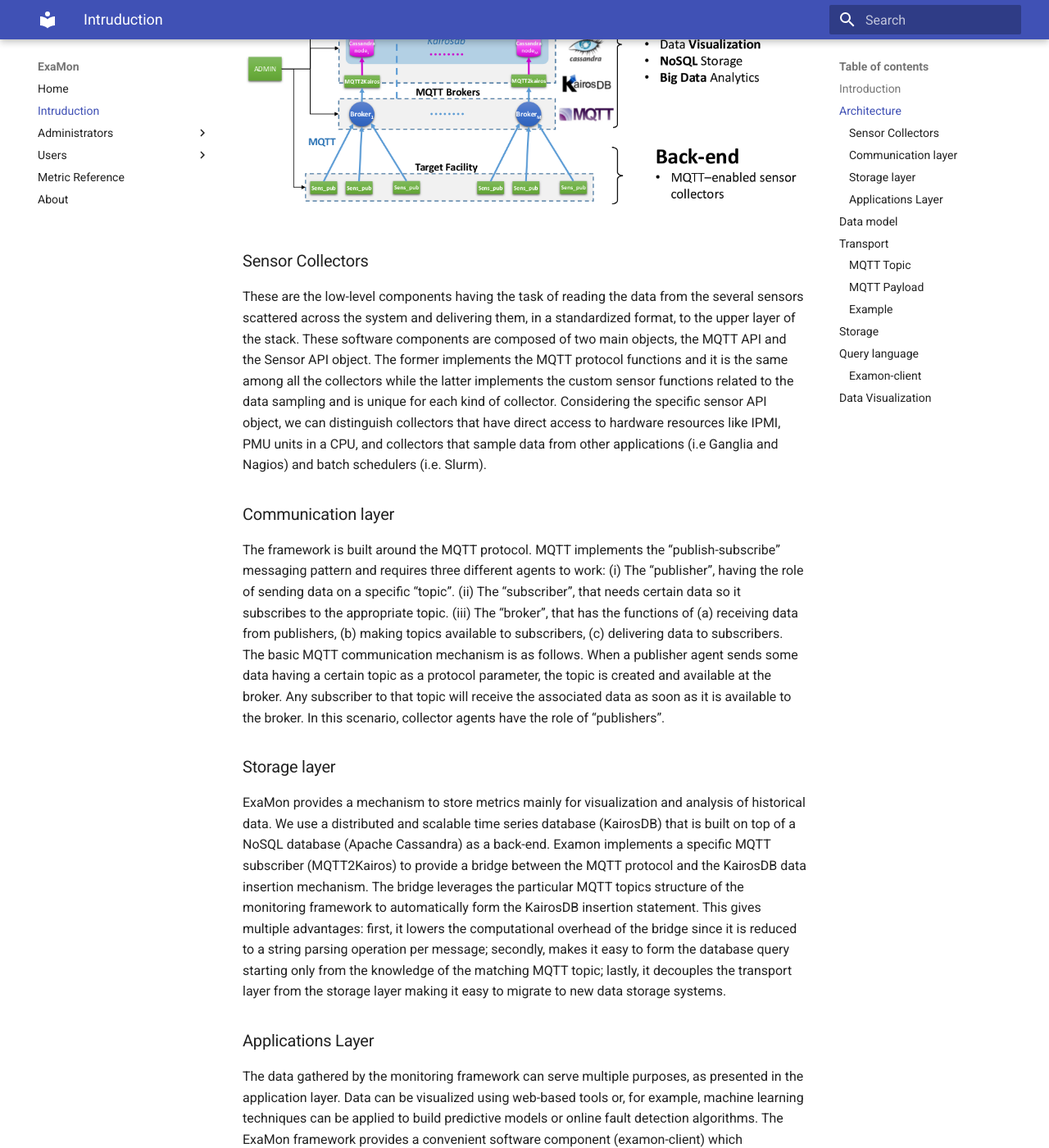
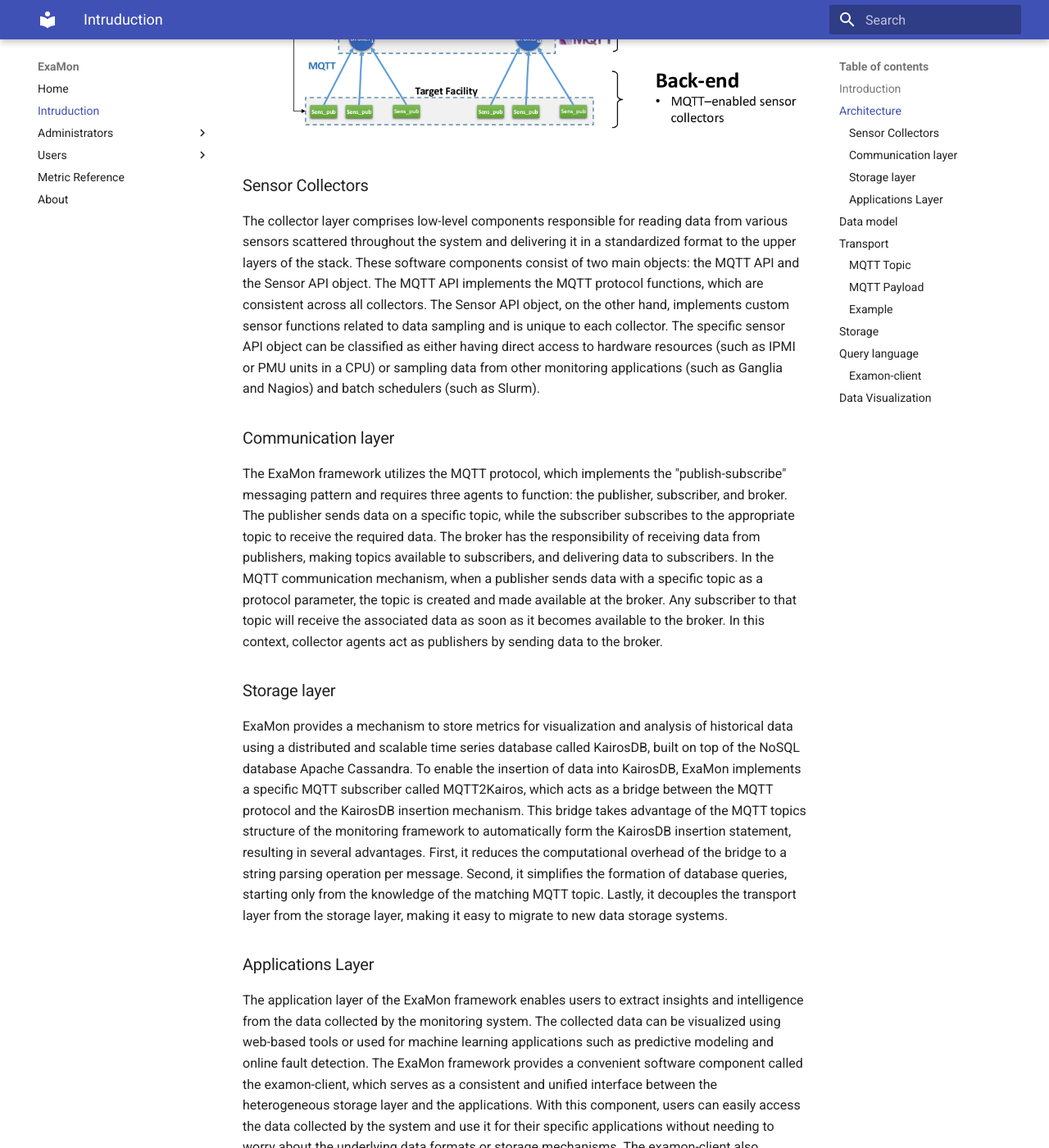
Before and after one commit to fbeneventi/examon-docs-mkd, an MkDocs documentation site: the page built from docs/Introduction.md, in a window 1280 px wide and 1400 px high, scrolled down 1088 px. Shown: the whole window at 82% size. Built offline with MkDocs 1.6.1 and Material for MkDocs 9.7.7, drawn with Linux system fonts in a browser that asks for light colours; some of the changed text lies outside the part shown.

Commit message:
improved introduction section

```diff
--- a/docs/Introduction.md
+++ b/docs/Introduction.md
@@ -6,37 +6,33 @@
 
 ## Introduction
 
-This is a brief description of the ExaMon platform currently installed at Cineca.
-
-ExaMon (Exascale Monitoring) is a data collection and analysis platform oriented to the management of big data. Its main prerogatives are to manage in a simple way heterogeneous data, both in streaming and batch mode, and to allow the access to these data through a common interface. This simplifies the usability of data supporting applications such as real time anomaly detection, predictive maintenance and efficient resource and energy management using techniques in the domain of machine learning and artificial intelligence. Given its scalable and distributed nature, it is readily applicable to HPC systems, especially exascale sized ones, which is also the primary use case it was designed on.
+ExaMon (Exascale Monitoring) is a powerful data collection and analytics platform designed for managing big data. Its main focus is on simplifying the management of heterogeneous data, both in real-time streaming and batch modes, while enabling access to this data through a single interface. With its advanced capabilities in machine learning and artificial intelligence, ExaMon supports real-time anomaly detection, predictive maintenance, and efficient resource and energy management. It's highly scalable and distributed architecture makes it an ideal solution for HPC systems, especially those at exascale levels, which is its primary use case.
 
 ## Architecture
 
-The architecture of Examon is composed of different layers, each of them with multiple components. The integration of different data sources is handled by the compositional nature of the infrastructure, where new components can be added seamlessly provided that they respect the correct data formats. The cornerstone of Examon is the middleware layer provided by MQTT^([\[1\]](#ftnt1)) brokers, which are the receivers of the data generated by the low-level plugins. On top of the MQTT brokers there is the data storage layer, where the data is uniformly formatted. From the storage layer the data can be fed to the high-level applications layer, by exploiting a client that exposes the underlying data collected and stored within Examon.
+ExaMon's architecture consists of multiple layers, each with its own set of components. The infrastructure's compositional nature allows for seamless integration of various data sources, provided they adhere to the correct data formats. At the core of ExaMon lies the middleware layer, powered by MQTT brokers, which act as the receivers of data generated by low-level plugins. The data is then uniformly formatted and stored in the data storage layer. Finally, a client interface is used to access the underlying data collected and stored within ExaMon, allowing high-level applications to easily access and utilize this information.
 
 ![](images/image3.png)
 
 ###  Sensor Collectors
 
-These are the low-level components having the task of reading the data from the several sensors scattered across the system and delivering them, in a standardized format, to the upper layer of the stack. These software components are composed of two main objects, the MQTT API and the Sensor API object. The former implements the MQTT protocol functions and it is the same among all the collectors while the latter implements the custom sensor functions related to the data sampling and is unique for each kind of collector. Considering the specific sensor API object, we can distinguish collectors that have direct access to hardware resources like IPMI, PMU units in a CPU, and collectors that sample data from other applications (i.e Ganglia and Nagios) and batch schedulers (i.e. Slurm).
+The collector layer comprises low-level components responsible for reading data from various sensors scattered throughout the system and delivering it in a standardized format to the upper layers of the stack. These software components consist of two main objects: the MQTT API and the Sensor API object. The MQTT API implements the MQTT protocol functions, which are consistent across all collectors. The Sensor API object, on the other hand, implements custom sensor functions related to data sampling and is unique to each collector. The specific sensor API object can be classified as either having direct access to hardware resources (such as IPMI or PMU units in a CPU) or sampling data from other monitoring applications (such as Ganglia and Nagios) and batch schedulers (such as Slurm).
 
 ###  Communication layer
 
-The framework is built around the MQTT protocol. MQTT implements the “publish-subscribe” messaging pattern and requires three different agents to work: (i) The “publisher”, having the role of sending data on a specific “topic”. (ii) The “subscriber”, that needs certain data so it subscribes to the appropriate topic. (iii) The “broker”, that has the functions of (a) receiving data from publishers, (b) making topics available to subscribers, (c) delivering data to subscribers. The basic MQTT communication mechanism is as follows. When a publisher agent sends some data having a certain topic as a protocol parameter, the topic is created and available at the broker. Any subscriber to that topic will receive the associated data as soon as it is available to the broker. In this scenario, collector agents have the role of “publishers”.
+The ExaMon framework utilizes the MQTT protocol, which implements the "publish-subscribe" messaging pattern and requires three agents to function: the publisher, subscriber, and broker. The publisher sends data on a specific topic, while the subscriber subscribes to the appropriate topic to receive the required data. The broker has the responsibility of receiving data from publishers, making topics available to subscribers, and delivering data to subscribers. In the MQTT communication mechanism, when a publisher sends data with a specific topic as a protocol parameter, the topic is created and made available at the broker. Any subscriber to that topic will receive the associated data as soon as it becomes available to the broker. In this context, collector agents act as publishers by sending data to the broker.
 
 ### Storage layer
 
-ExaMon provides a mechanism to store metrics mainly for visualization and analysis of historical data. We use a distributed and scalable time series database (KairosDB) that is built on top of a NoSQL database (Apache Cassandra) as a back-end. Examon implements a specific MQTT subscriber (MQTT2Kairos) to provide a bridge between the MQTT protocol and the KairosDB data insertion mechanism. The bridge leverages the particular MQTT topics structure of the monitoring framework to automatically form the KairosDB insertion statement. This gives multiple advantages: first, it lowers the computational overhead of the bridge since it is reduced to a string parsing operation per message; secondly, makes it easy to form the database query starting only from the knowledge of the matching MQTT topic; lastly, it decouples the transport layer from the storage layer making it easy to migrate to new data storage systems.
+ExaMon provides a mechanism to store metrics for visualization and analysis of historical data using a distributed and scalable time series database called KairosDB, built on top of the NoSQL database Apache Cassandra. To enable the insertion of data into KairosDB, ExaMon implements a specific MQTT subscriber called MQTT2Kairos, which acts as a bridge between the MQTT protocol and the KairosDB insertion mechanism. This bridge takes advantage of the MQTT topics structure of the monitoring framework to automatically form the KairosDB insertion statement, resulting in several advantages. First, it reduces the computational overhead of the bridge to a string parsing operation per message. Second, it simplifies the formation of database queries, starting only from the knowledge of the matching MQTT topic. Lastly, it decouples the transport layer from the storage layer, making it easy to migrate to new data storage systems.
 
 ###  Applications Layer
 
-The data gathered by the monitoring framework can serve multiple purposes, as presented in the application layer. Data can be visualized using web-based tools or, for example, machine learning techniques can be applied to build predictive models or online fault detection algorithms. The ExaMon framework provides a convenient software component (examon-client) which implements a consistent and unique interface between the heterogeneous storage layer and the applications.
+The application layer of the ExaMon framework enables users to extract insights and intelligence from the data collected by the monitoring system. The collected data can be visualized using web-based tools or used for machine learning applications such as predictive modeling and online fault detection. The ExaMon framework provides a convenient software component called the examon-client, which serves as a consistent and unified interface between the heterogeneous storage layer and the applications. With this component, users can easily access the data collected by the system and use it for their specific applications without needing to worry about the underlying data formats or storage mechanisms. The examon-client also provides various APIs and libraries to facilitate the development of new applications that use the data collected by ExaMon.
 
 ## Data model
 
-ExaMon adopts a non-relational, hierarchical data model, which is essential for dealing with a huge amount and variety of data.
-
-At the heart of the data model is the concept of metric. The metric is essentially the physical entity (such as a sensor) or abstract entity (such as a log line generated by a running application) that generates a value (data). The value can be a number or a string or a whole line of text and is associated with a timestamp, i.e. the instant in time when the value was collected. Finally, each metric can have one or more tags, in the form of key-value pairs, that describe in detail the properties of the metric.
+ExaMon's data model is designed to handle large and diverse data sets, and it adopts a non-relational, hierarchical data model to achieve this. At the core of this model is the concept of a "metric", which represents the physical or abstract entity generating data. A metric generates a value, which could be a number, a string, or a line of text, and is associated with a timestamp indicating the time of collection. Additionally, each metric can have one or more tags in the form of key-value pairs, which provide detailed information about the metric's properties. This hierarchical structure allows for efficient storage and retrieval of data, as well as flexible querying and analysis.
 
 In ExaMon, the tags are used to define extra information about the sensor and some special mandatory properties of the protocol.
 
@@ -57,7 +53,7 @@
 
 ## Transport
 
-This data model fits well with the [MQTT protocol](https://www.google.com/url?q=https://mosquitto.org/man/mqtt-7.html&sa=D&source=editors&ust=1682361844065309&usg=AOvVaw2anzH1JA3T0GiuHX4GGZ_n) of the transport layer.
+The ExaMon data model fits well with the [MQTT protocol](https://www.google.com/url?q=https://mosquitto.org/man/mqtt-7.html&sa=D&source=editors&ust=1682361844065309&usg=AOvVaw2anzH1JA3T0GiuHX4GGZ_n) of the transport layer.
 
 Indeed, the tags and metric name define the topic, while the value and timestamp are part of the payload.
 
@@ -88,19 +84,25 @@
 
 ## Storage
 
-In the storage layer the ExaMon data model is mapped to the Cassandra table schema. A table in Cassandra is a collection of rows.  Each row is identified by a primary key. KairosDB defines primary keys in Cassandra primarily as a concatenation of the metric_name and tags and are used to index and search data. The values and timestamps on the other hand represent the columns of the row.
+In ExaMon's storage layer, the data model is mapped to the Cassandra table schema. A table in Cassandra is essentially a collection of rows, where each row is identified by a primary key. ExaMon leverages KairosDB to define primary keys in Cassandra and to enable efficient indexing and searching of data. Primary keys are defined as a concatenation of the metric name and tags, and they are used to index and search data efficiently. The values and timestamps, on the other hand, represent the columns of the row.
 
 ![](images/image7.png)
 
 ## Query language
 
-The data stored by ExaMon can be retrieved by direct queries to the Cassandra and KairosDB modules. However, data in Cassandra is stored in de-normalized form. While this simplifies the scalability of the system and increases its performance, it also adds complexity to data management from an application perspective.
+The data stored by ExaMon can be retrieved by querying the Cassandra and KairosDB modules directly. However, since the data is stored in a de-normalized form in Cassandra, managing the data from an application perspective can be complex, despite the benefits of improved scalability and performance.
 
-In order to simplify the development of applications based on ExaMon data, a uniform entry point for all the data was developed and named examon-client. It will be described in the following section.
+To simplify the development of applications that use ExaMon data, a uniform entry point for all data was developed and named Examon-client. This uniform interface provides a simplified and consistent view of the data, hiding the complexities of data management from the application developer.
+
+Examon-client allows developers to access ExaMon's monitoring and analytics data using a common set of queries and provides a simpler and more intuitive way to interact with the data. In the following section, we will describe the features and capabilities of Examon-client in more detail.
 
 ### Examon-client
 
-This client makes it possible to query metrics from the ExaMon database. It is based on a pluggable interface and, in the current implementation, the KairosDB REST API is implemented. Examon-client is a python package that enables uniform access and analytics on ExaMon data; it offers a SQL-like query language for ease of use. ExaMon data can be accessed locally using the Pandas^([\[2\]](#ftnt2)) interface or in a distributed fashion (for heavy workloads) using Apache Spark^([\[3\]](#ftnt3)) or Dask^([\[4\]](#ftnt4)).
+Examon-client is a python package that provides a uniform interface for accessing and analyzing data stored in the ExaMon database. This client enables querying of metrics from the database through a pluggable interface. In the current implementation, the client uses the KairosDB REST API to retrieve data.
+
+Examon-client provides a SQL-like query language for ease of use, allowing developers to retrieve data in a simple and intuitive way. The client is designed to work seamlessly with ExaMon's storage architecture, which is based on Cassandra and KairosDB.
+
+With Examon-client, ExaMon data can be accessed locally using the Pandas interface or in a distributed fashion using Apache Spark or Dask. This makes it possible to handle heavy workloads efficiently and effectively.
 
 ![](images/image12.png)
 
@@ -120,19 +122,21 @@
 
 ## Data Visualization
 
-Another way to access the data is by exploiting the visualization tool integrated in ExaMon as a high-level component, precisely Grafana^([\[5\]](#ftnt5)). With Grafana live visualization of different data sources can be obtained, ranging from information about completed jobs, system services status and HW-sensors’ measurements. A wide set of views and dashboard have been already prepared and can be accessed by using the IP address and port of the server hosting the service.
+In addition to querying data through Examon-client, developers can also access ExaMon data through the integrated visualization tool, Grafana. Grafana is a high-level component that provides live visualization of different data sources, including information about completed jobs, system service statuses, and hardware sensors' measurements.
 
-For instance, selecting some nodes and a time interval (e.g. the last 5 minutes), the different metrics can be visualised as time-series and/or aggregated values (average, max/min, variance, etc).
+A wide range of views and pre-built dashboards can be accessed using the dedicated Grafana server. For example, by selecting specific nodes and a time interval (such as the last 5 minutes), users can visualize different metrics as time-series and/or aggregated values (average, max/min, variance, etc.).
 
 ![](images/image5.png)
 
-Alternatively, Grafana can be used to gain an overall view of all the racks of the data centers, with many potential benefits, among them identifying nodes with anomalous thermal load or workload imbalance.
+Alternatively, Grafana can be also used to gain an overall view of all the racks of the data centers, with many potential benefits, among them identifying nodes with anomalous thermal load or workload imbalance.
 
 ![](images/image4.png)
 
 Finally, it is possible to visualize the usage of the computing resources made by the users through the metrics acquired from the job scheduler (Slurm).
 
 ![](images/image2.png)
+
+Grafana provides an intuitive and user-friendly interface for exploring and visualizing ExaMon data, enabling users to quickly and easily gain insights into system performance and behavior. With its extensive range of features and customization options, Grafana is a powerful tool for analyzing and visualizing ExaMon data.
 
 
 |      |     |             |
```
